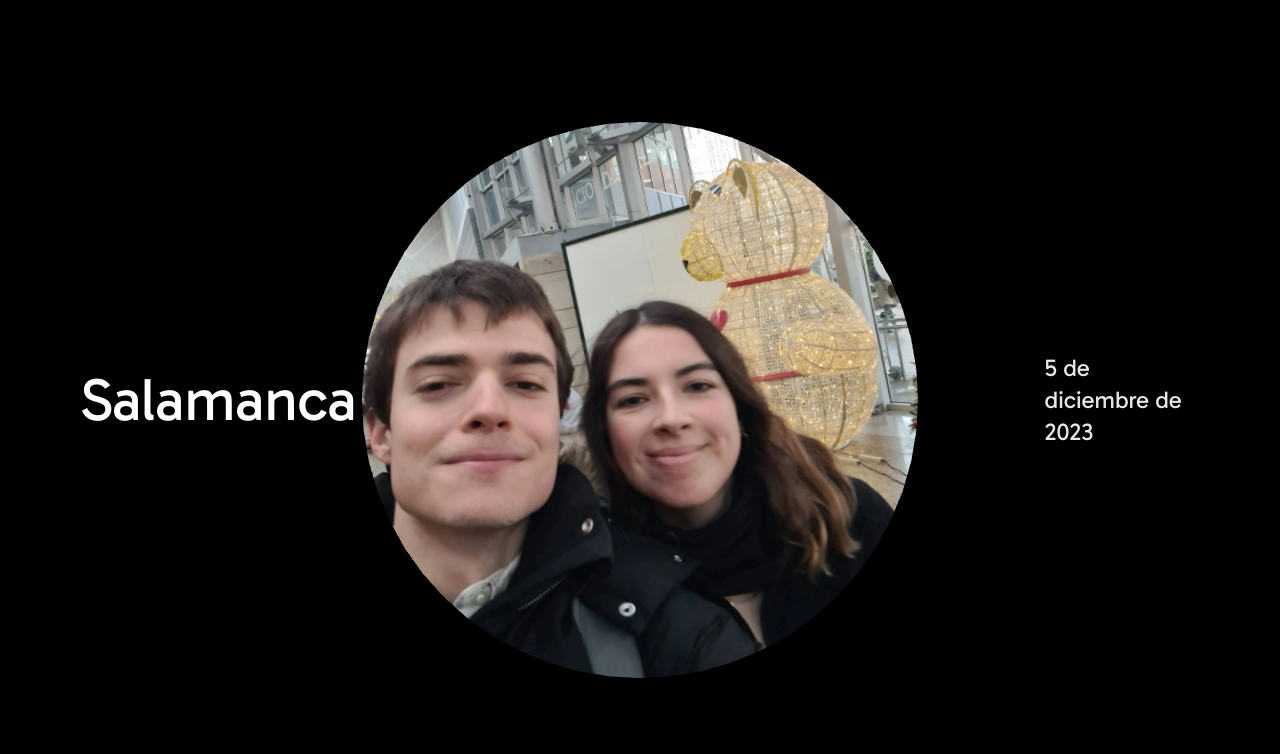
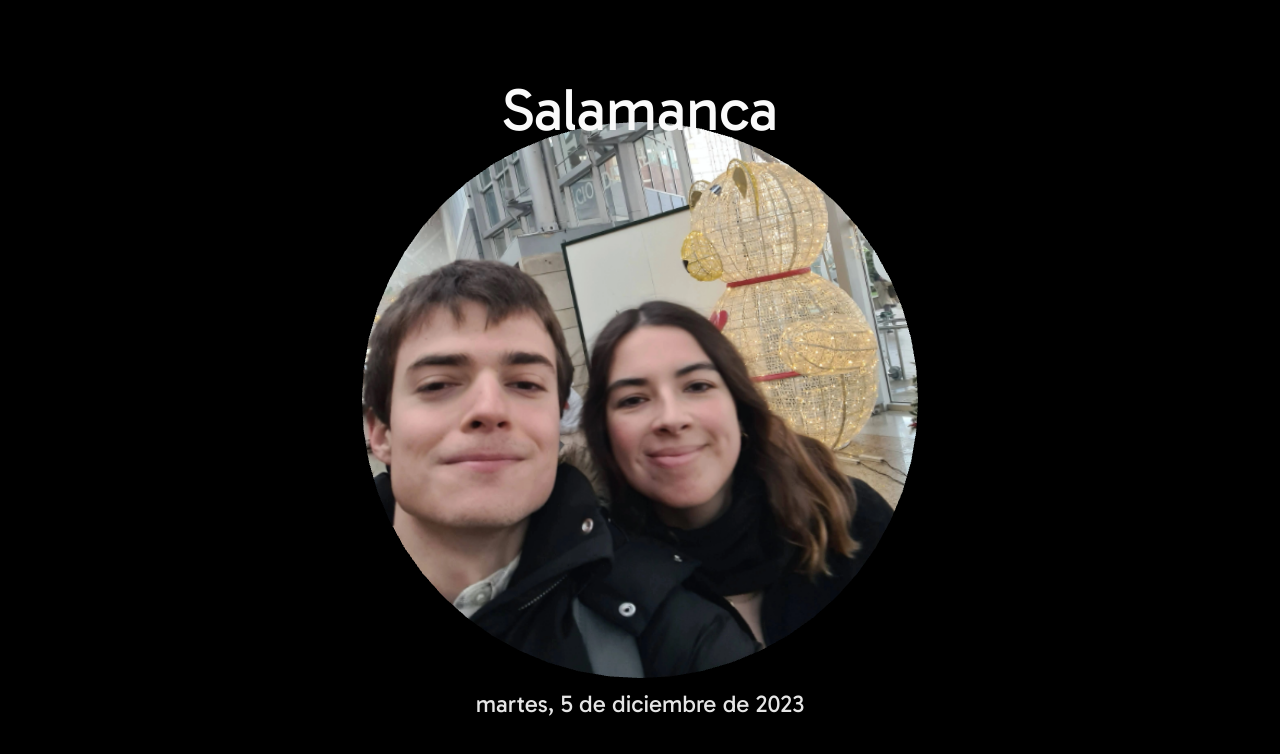
Before and after one commit to PolGubau/djverse, a React (Vite) app: page / in a window 1280 px wide. Shown: the top 754 px of the page. Built offline with nearby package versions, Linux system fonts and the light colour scheme; what @polgubau/animated would draw is missing.

Commit message:
feat(App): ✨ add locale support for menu items and enhance date formatting

```diff
--- a/src/App.tsx
+++ b/src/App.tsx
@@ -5,55 +5,66 @@ const items: MenuItem[] = [
 	{
 		image: "/fotos/rodaBera.webp",
 		title: "Roda de Berà",
+		locale: "ca-ES",
 		date: new Date("2024-09-16"),
 	},
 	{
 		image: "/fotos/geneva.webp",
 		title: "Ginebra",
+		locale: "fr-CH",
 		date: new Date("2024-03-10"),
 	},
 	{
 		image: "/fotos/freiburg.webp",
 		title: "Freiburg",
+		locale: "de-DE",
 		date: new Date("2024-10-20"),
 	},
 	{
 		image: "/fotos/kalmar.webp",
 		title: "Kalmar",
+		locale: "sv-SE",
 		date: new Date("2023-01-23"),
 	},
 	{
 		image: "/fotos/helsinki.webp",
 		title: "Helsinki",
+		locale: "fi-FI",
 		date: new Date("2023-05-23"),
 	},
 	{
 		image: "/fotos/madrid.webp",
 		title: "Madrid",
+		locale: "es-ES",
 		date: new Date("2023-10-18"),
 	},
 	{
 		image: "/fotos/salamanca.webp",
 		title: "Salamanca",
+		locale: "es-ES",
 		date: new Date("2023-12-05"),
 	},
 	{
 		image: "/fotos/pineda.webp",
 		title: "Pineda de Mar",
+		locale: "ca-ES",
 		date: new Date("2024-03-19"),
 	},
 	{
 		image: "/fotos/tampere.webp",
 		title: "Tampere",
+		locale: "fi-FI",
 		date: new Date("2023-05-25"),
 	},
 	{
 		image: "/fotos/barcelona.webp",
 		title: "Barcelona",
+		locale: "ca-ES",
 		date: new Date("2022-12-27"),
 	},
 	{
 		image: "/fotos/vilanova.webp",
+		locale: "ca-ES",
 		title: "Vilanova i la Geltrú",
 		date: new Date("2022-09-09"),
 	},
--- a/src/components/InfiniteMenu.tsx
+++ b/src/components/InfiniteMenu.tsx
@@ -60,9 +60,17 @@ const InfiniteMenu: FC<InfiniteMenuProps> = ({ items = [] }) => {
 			{activeItem && (
 				<>
 					<h2
-						className={`absolute font-bold text-white text-6xl left-8 md:left-20 top-1/2 transform -translate-y-1/2 transition-all duration-500 ${
+						className={`absolute font-bold text-neutral-50 text-6xl
+
+							// phone
+							max-2xl:translate-x-1/2 right-1/2 top-36 md:top-20
+
+							// pc
+							2xl:left-20 2xl:top-1/2 2xl:-translate-y-1/2
+
+							transition-all duration-500 transform ${
 								isMoving
-								? "opacity-0 pointer-events-none -translate-x-4 "
+									? "opacity-0 pointer-events-none -translate-y-10 2xl:-translate-x-4"
 									: "opacity-100"
 							}`}
 					>
@@ -70,13 +78,22 @@ const InfiniteMenu: FC<InfiniteMenuProps> = ({ items = [] }) => {
 					</h2>
 
 					<p
-						className={`absolute max-w-[12ch] text-2xl text-gray-200 right-8 md:right-20 top-1/2 transform -translate-y-1/2 transition-all duration-500 ${
+						className={`absolute font-bold text-neutral-200 text-2xl
+
+							// phone
+							max-2xl:translate-x-1/2 right-1/2 bottom-36 md:bottom-20
+
+							// pc
+							2xl:right-20 2xl:bottom-1/2 2xl:-translate-y-1/2 2xl:max-w-[16ch]
+
+							transition-all duration-500 transform ${
 								isMoving
-								? "opacity-0 translate-x-4 pointer-events-none"
+									? "opacity-0 pointer-events-none translate-y-10 2xl:translate-x-4"
 									: "opacity-100"
 							}`}
 					>
-						{activeItem.date.toLocaleDateString("es-ES", {
+						{activeItem.date.toLocaleDateString(activeItem.locale, {
+							weekday: "long",
 							year: "numeric",
 							month: "long",
 							day: "numeric",
--- a/src/components/menu/helpers/grid.tsx
+++ b/src/components/menu/helpers/grid.tsx
@@ -14,6 +14,7 @@ export interface MenuItem {
 	image: string;
 	title: string;
 	date: Date;
+	locale: Intl.LocalesArgument; // Usa el tipo más preciso de localización
 }
 
 export type ActiveItemCallback = (index: number) => void;
```
Lines whose indentation alone changed are shown as unchanged.
